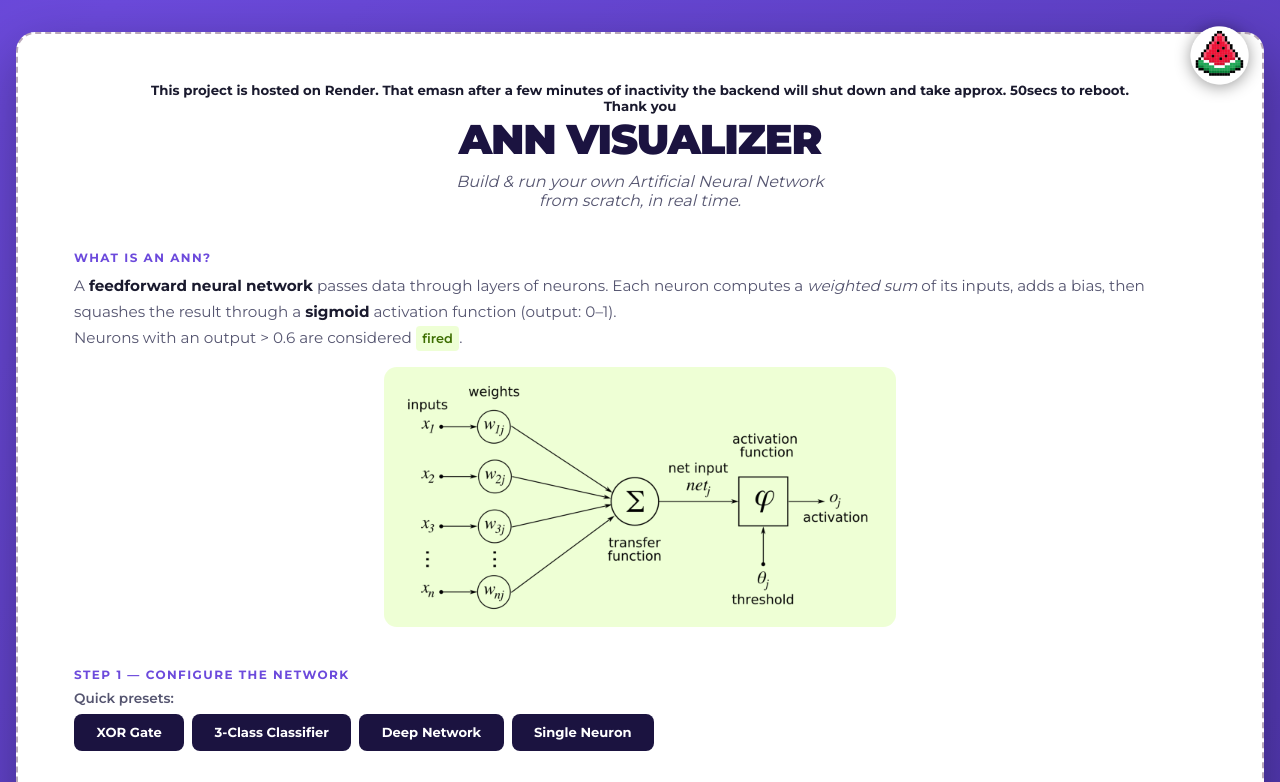
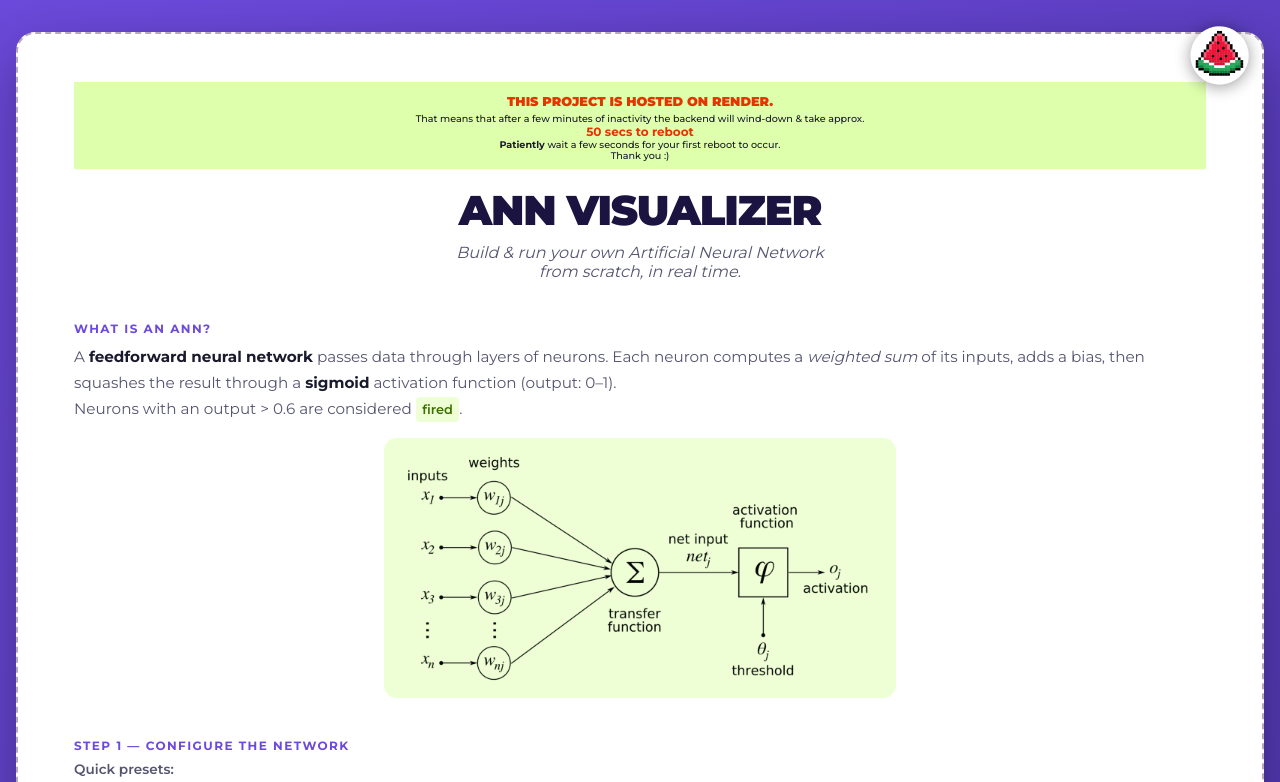
Before and after one commit to paboyi/0034-1---Portfolio-Ver.-ANN---Forward-Neural-Network-Visualization, a plain HTML site: page frontend/src/index.html in a window 1280 px wide. Shown: the top 782 px of the page. Drawn offline with Linux system fonts and the light colour scheme.

Commit message:
notice styled

```diff
--- a/frontend/src/index.html
+++ b/frontend/src/index.html
@@ -23,7 +23,16 @@
 
       <!--  Header  -->
       <header class="card__header">
-        <h5>This project is hosted on Render. That emasn after a few minutes of inactivity the backend will shut down and take approx. 50secs to reboot. <br /> Thank you</h5>
+        <h5 class="renderNotice__text">
+          <span>This project is hosted on Render.</span>
+          That means that after a few minutes of inactivity the backend will wind-down & take approx.
+          <strong class="strongText">50 secs to reboot</strong>
+          <div>
+            <strong>Patiently</strong> wait a few seconds for your first reboot to occur.
+          </div>
+          Thank you :)
+        </h5>
+
         <h1>ANN Visualizer</h1>
         <p class="subtitle">Build &amp; run your own Artificial Neural Network <br /> from scratch, in real time.</p>
       </header>
--- a/frontend/src/styles.css
+++ b/frontend/src/styles.css
@@ -37,6 +37,33 @@ body {
   100% { background-position: 0% 50%; }
 }
 
+
+
+
+.renderNotice__text {
+  display: flex;
+  flex-direction: column;
+  background-color: var(--green-glow);
+  font-size: 0.6rem;
+  font-weight: 500;
+  padding: 0.5rem 0;
+  margin-bottom: 1rem;
+
+  span {
+    /* background-color: var(--red); */
+    font-size: 0.8rem;
+    font-weight: 900;
+    text-transform: uppercase;
+    padding: 0.25rem 0.5rem;
+    color: var(--red);
+  }
+
+  .strongText {
+    font-size: 0.75rem;
+    color: var(--red);
+  }
+
+}
 /*  Brand mark (top-right logo)  */
 .brand-mark {
   position: fixed;
```
